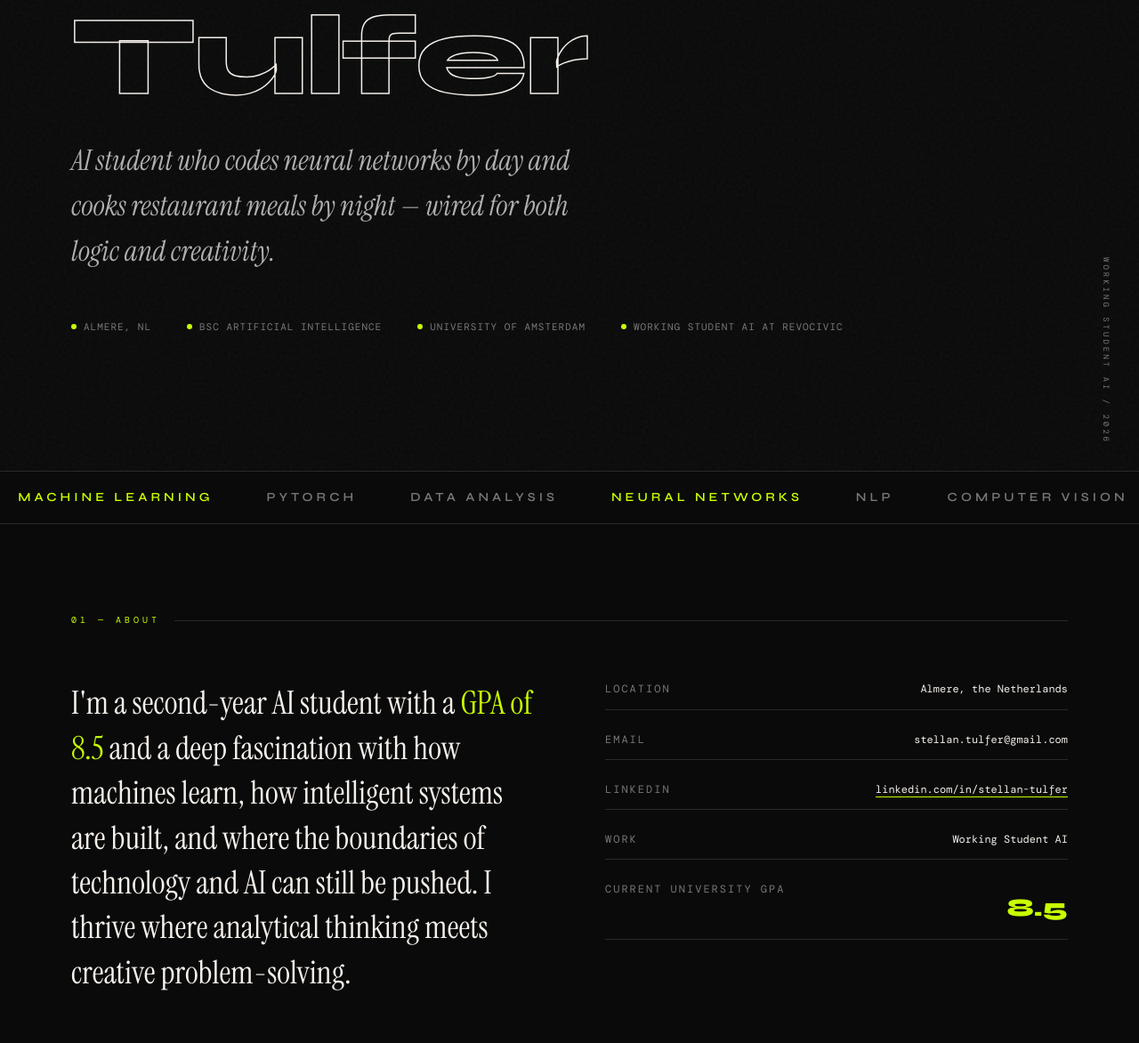
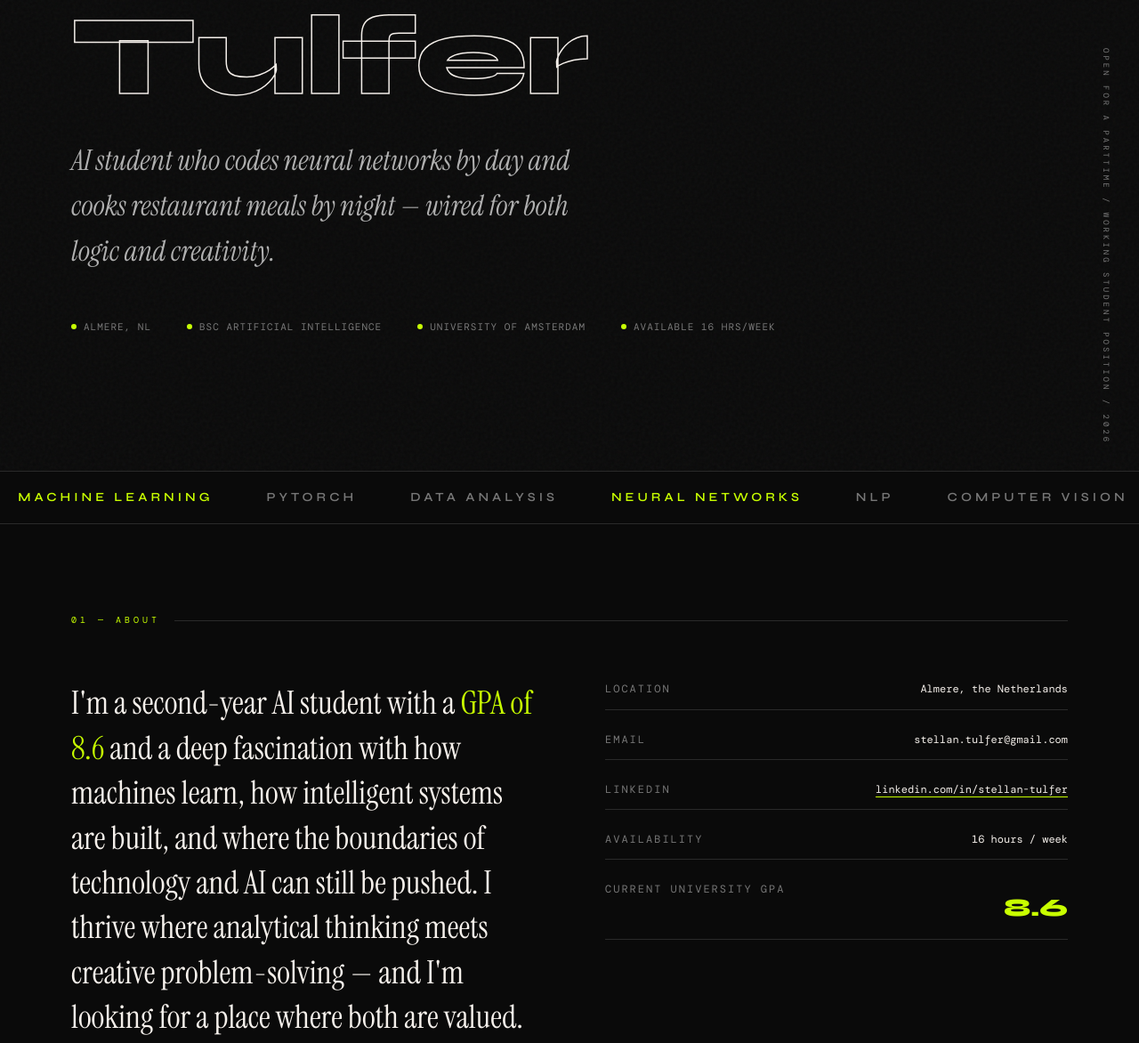
Before and after one commit to Stellan-T/Resume, a plain HTML site: page index.html in a window 1280 px wide. Shown: the part 271-1443 px from the top of the page at 89% size. Drawn offline with nearby package versions, Linux system fonts and the light colour scheme; a web font is replaced by a local one.

Commit message:
Update index.html

```diff
--- a/index.html
+++ b/index.html
@@ -623,8 +623,8 @@
 </head>
 <body>
 
-<!-- corner text -->
-<div class="corner-text">Working Student AI / 2026</div>
+<!-- Fixed corner text -->
+<div class="corner-text">Open for a parttime / working student position / 2026</div>
 
 <!-- HERO -->
 <section class="hero">
@@ -646,7 +646,7 @@
     <span><span class="dot"></span> Almere, NL</span>
     <span><span class="dot"></span> BSc Artificial Intelligence</span>
     <span><span class="dot"></span> University of Amsterdam</span>
-    <span><span class="dot"></span> Working Student AI at REVOCIVIC</span>
+    <span><span class="dot"></span> Available 16 hrs/week</span>
   </div>
 </section>
 
@@ -682,7 +682,7 @@
   <div class="section-label reveal">01 — About</div>
   <div class="about-grid">
     <div class="about-statement reveal">
-      I'm a second-year AI student with a <strong>GPA of 8.5</strong> and a deep fascination with how machines learn, how intelligent systems are built, and where the boundaries of technology and AI can still be pushed. I thrive where analytical thinking meets creative problem-solving.
+      I'm a second-year AI student with a <strong>GPA of 8.6</strong> and a deep fascination with how machines learn, how intelligent systems are built, and where the boundaries of technology and AI can still be pushed. I thrive where analytical thinking meets creative problem-solving — and I'm looking for a place where both are valued.
     </div>
     <div class="about-details reveal">
       <div class="detail-row">
@@ -698,15 +698,15 @@
         <span class="value"><a href="https://www.linkedin.com/in/stellan-tulfer" target="_blank" style="color: var(--white); text-decoration: none; border-bottom: 1px solid var(--accent); transition: color 0.3s;">linkedin.com/in/stellan-tulfer</a></span>
       </div>
       <div class="detail-row">
-        <span class="label">Work</span>
-        <span class="value">Working Student AI</span>
+        <span class="label">Availability</span>
+        <span class="value">16 hours / week</span>
       </div>
       <div class="detail-row">
         <span class="label">Current University GPA</span>
         <span class="value">
           <div class="gpa-visual">
             <div class="gpa-bar-bg"><div class="gpa-bar-fill" id="gpaBar"></div></div>
-            <span class="gpa-number">8.5</span>
+            <span class="gpa-number">8.6</span>
           </div>
         </span>
       </div>
@@ -757,17 +757,7 @@
 <!-- EXPERIENCE -->
 <section class="section">
   <div class="section-label reveal">03 — Experience</div>
-  <div class="timeline">
-    <div class="timeline-item current reveal">
-      <div class="timeline-date">May 2026 — Present</div>
-      <div class="timeline-title">Working Student AI</div>
-      <div class="timeline-place">REVOCIVIC, Amsterdam</div>
-      <div class="timeline-desc">
-        <ul>
-          <li>Automating and managing software solutions for municipalities using Generative AI</li>
-        </ul>
-      </div>
-    </div>
+
   <div class="timeline">
     <div class="timeline-item current reveal">
       <div class="timeline-date">Oct 2024 — Present</div>
```
